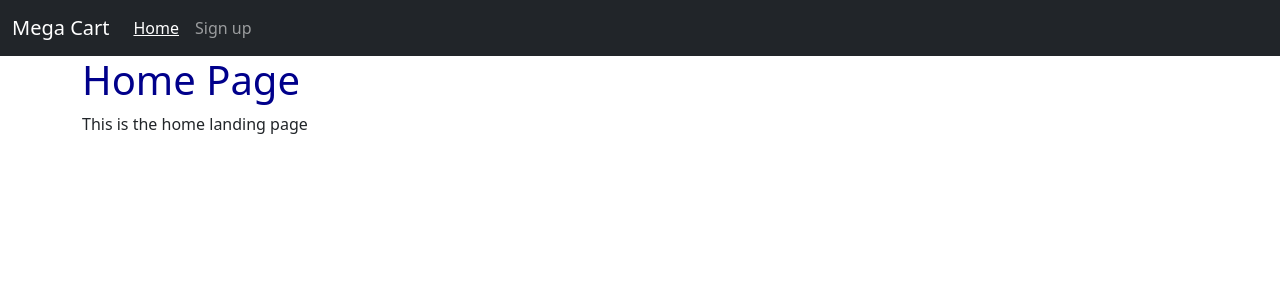
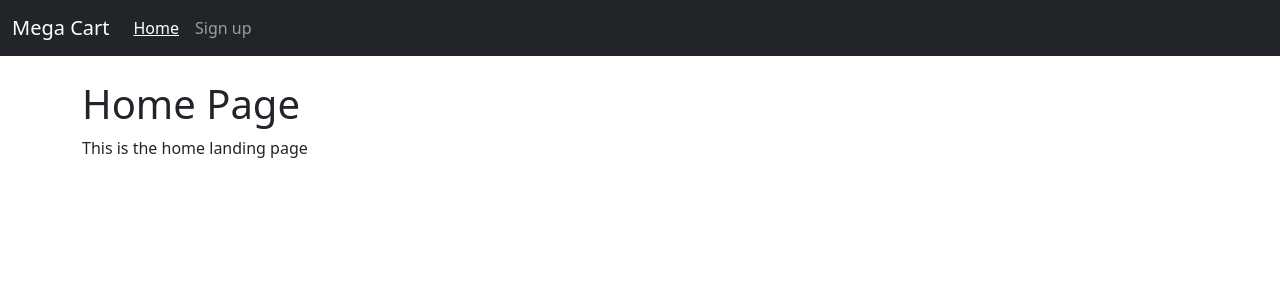
Before and after one commit to aribsinvariant/mega-cart, a Vue app in the folder mega-cart/frontend/: page / in a window 1280 px wide. Shown: the top 300 px of the page. Built offline with nearby package versions, Linux system fonts and the light colour scheme.

Commit message:
Working sign in page with simple error checking

```diff
--- a/mega-cart/frontend/src/App.vue
+++ b/mega-cart/frontend/src/App.vue
@@ -7,7 +7,8 @@
 
     <page-viewer
         :page="pages[activePage]"
-    ></page-viewer>
+        @signup-success="goLogin"
+    />
 </template>
 
 <script>
@@ -24,17 +25,21 @@ export default {
             activePage: 0,
             pages: [
                 {
-                    link: {text: 'Home', url: 'index.html'},
-                    pageTitle: 'Home Page',
-                    content: 'This is the home landing page'
+                    link: { text: "Home", url: "index.html" },
+                    component: "HomePage",
                 },
                 {
-                    link: {text: 'Sign up', url: 'about.html'},
-                    pageTitle: 'Carts Page',
-                    content: 'This is the sign up page, it is currently empty'
+                    link: { text: "Sign up", url: "signup.html" },
+                    component: "SignUpPage",
                 }
             ]
         };
     },
+    methods: {
+        goLogin() {
+            alert("Redirecting to login page...");
+            this.activePage = 0;
+        },
+    }
 }
 </script>
--- /dev/null
+++ b/mega-cart/frontend/src/components/HomePage.vue
@@ -0,0 +1,10 @@
+<template>
+  <div class="container py-4">
+    <h1>Home Page</h1>
+    <p>This is the home landing page</p>
+  </div>
+</template>
+
+<script>
+export default { name: "HomePage" };
+</script>
--- a/mega-cart/frontend/src/components/PageViewer.vue
+++ b/mega-cart/frontend/src/components/PageViewer.vue
@@ -1,17 +1,16 @@
 <template>
-    <div class="container">
-        <h1 class="emphasize">{{page.pageTitle}}</h1>
-        <p>{{page.content}}</p>
-    </div>
+  <component
+    :is="page.component"
+    @signup-success="$emit('signup-success')"
+  />
 </template>
 
 <script>
+import HomePage from "./HomePage.vue";
+import SignUpPage from "./SignUpPage.vue";
+
 export default {
-    props: ['page']
-}
+  props: ["page"],
+  components: { HomePage, SignUpPage },
+};
 </script>
-<style scoped>
-
-.emphasize {
-    color: darkblue
-}</style>
--- /dev/null
+++ b/mega-cart/frontend/src/components/SignUpPage.vue
@@ -0,0 +1,93 @@
+<template>
+  <div class="container py-4">
+    <h1>Sign up</h1>
+
+    <form class="mt-3" @submit.prevent="submit">
+      <div class="mb-3">
+        <label class="form-label" for="email">Email</label>
+        <input
+          id="email"
+          class="form-control"
+          v-model.trim="email"
+          autocomplete="email"
+          required
+        />
+      </div>
+
+      <div class="mb-3">
+        <label class="form-label" for="fullName">Full Name</label>
+        <input
+          id="fullName"
+          class="form-control"
+          v-model.trim="fullName"
+          autocomplete="name"
+          required
+        />
+      </div>
+
+       <div class="mb-3">
+        <label class="form-label" for="password">Password</label>
+
+        <div class="input-group">
+          <input
+            :type="showPassword ? 'text' : 'password'"
+            id="password"
+            class="form-control"
+            v-model="password"
+            autocomplete="new-password"
+            required
+            minlength="6"
+          />
+
+          <button
+            type="button"
+            class="btn btn-outline-secondary"
+            @click="togglePassword"
+            :aria-label="showPassword ? 'Hide password' : 'Show password'"
+          >
+            {{ showPassword ? 'Hide' : 'Show' }}
+          </button>
+        </div>
+      </div>
+
+      <button class="btn btn-primary" type="submit" :disabled="isFormNotValid">Create account</button>
+    </form>
+  </div>
+</template>
+
+<script>
+export default {
+  name: "SignUpPage",
+  data() {
+    return {
+        email: "",
+        password: "",
+        fullName: "",
+        showPassword: false,
+        isFormNotValid: true,
+    };
+  },
+  computed: {
+        isFormNotValid() {
+            return !this.email.includes("@") || this.password.length < 6;
+        },
+  },
+  methods: {
+        togglePassword() {
+        this.showPassword = !this.showPassword;
+        },
+    submit() {
+        // replace this with axios call later
+        console.log("signup:", { email: this.email, password: this.password, fullName: this.fullName });
+        if (this.email.includes("@") && this.password.length >= 6) {
+            this.$emit("signup-success");
+        } else {
+            alert("Please enter a valid email address and password");
+        }
+        this.email = "";
+        this.password = "";
+        this.fullName = "";
+    },
+  },
+};
+</script>
```
